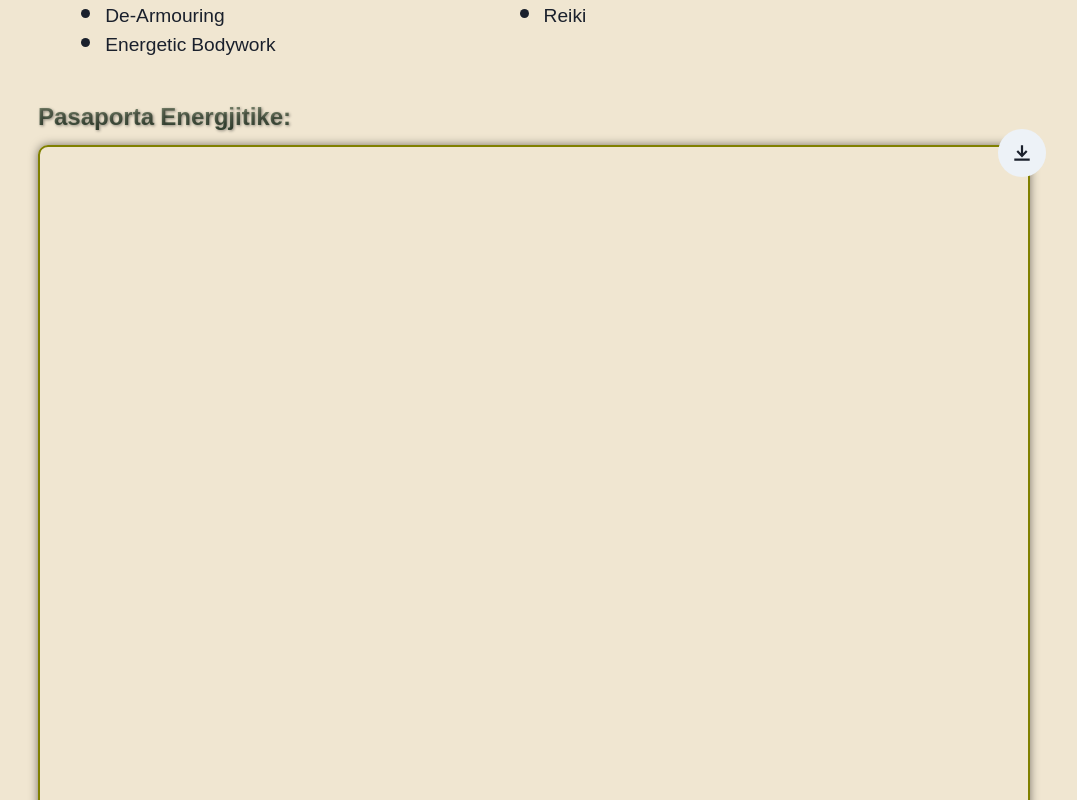
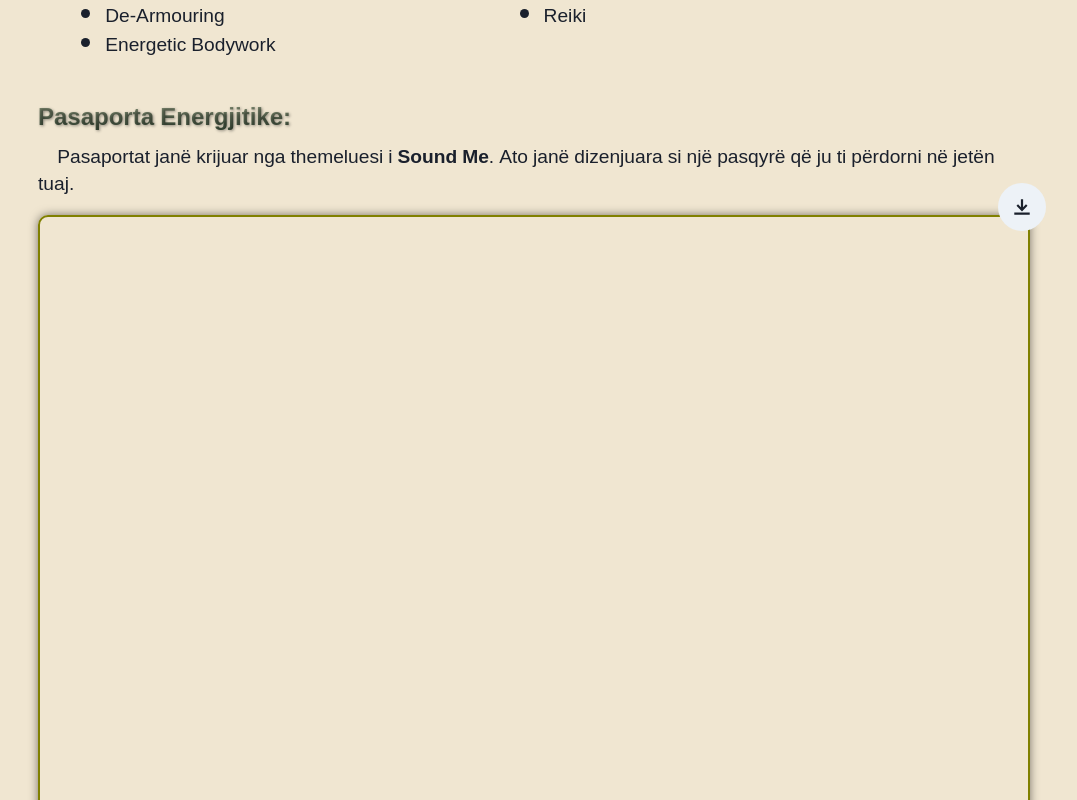
Before and after one commit to Democles85/sound_me_landing_page, a Next.js app: page / in a window 1280 px wide. Shown: the part 1120-1920 px from the top of the page, without its empty margins (106-1183 px from the left). Built offline with nearby package versions, Linux system fonts and the light colour scheme.

Commit message:
added text above passport

```diff
--- a/pages/index.tsx
+++ b/pages/index.tsx
@@ -68,7 +68,11 @@ const Home: NextPage = () => {
 
       <Box className="py-2">
         <ParagraphHeader>Pasaporta Energjitike: </ParagraphHeader>
-        <Box position={'relative'}>
+        <Paragraph>
+          Pasaportat janë krijuar nga themeluesi i <b>Sound Me</b>. Ato janë
+          dizenjuara si një pasqyrë që ju ti përdorni në jetën tuaj.
+        </Paragraph>
+        <Box className="relative py-4">
           <Tooltip
             label={'Shkarko Pasaporten Energjitike'}
             aria-label={'Shkarko Pasaporten Energjitike'}
```
